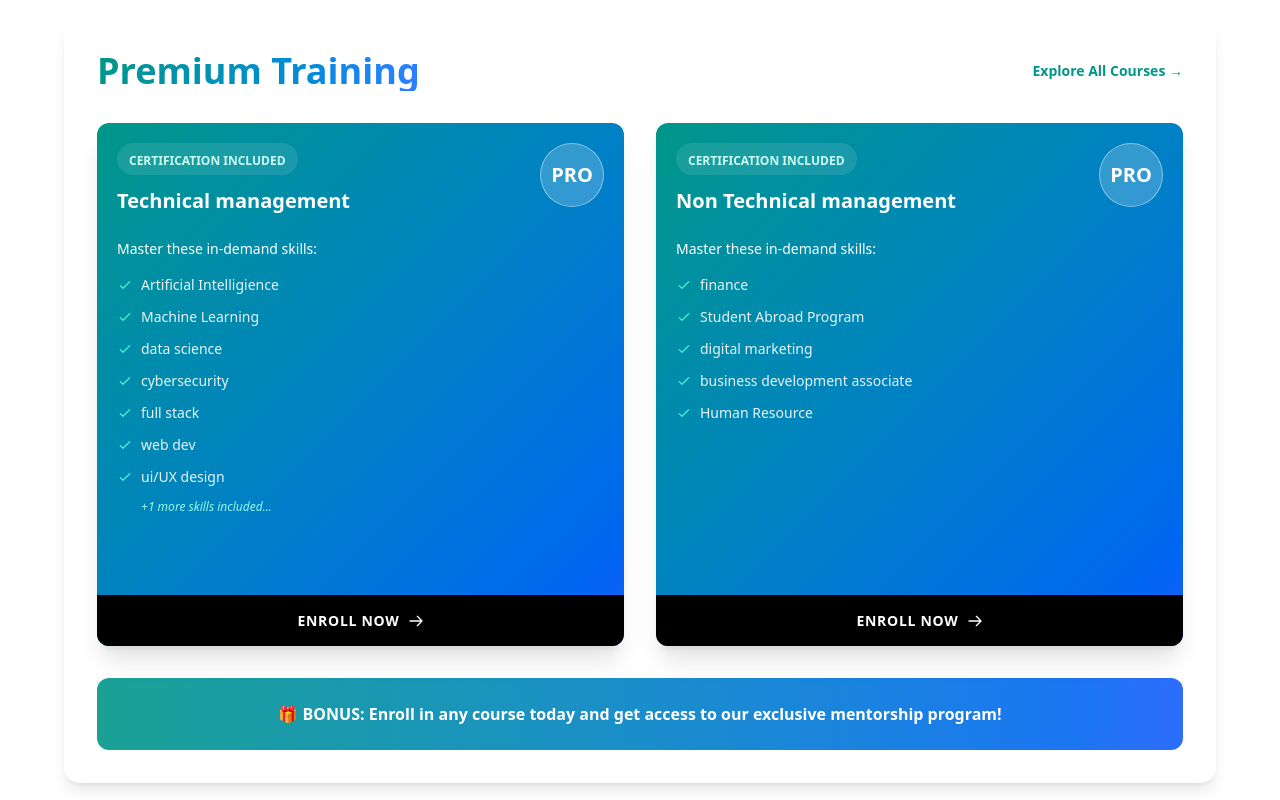
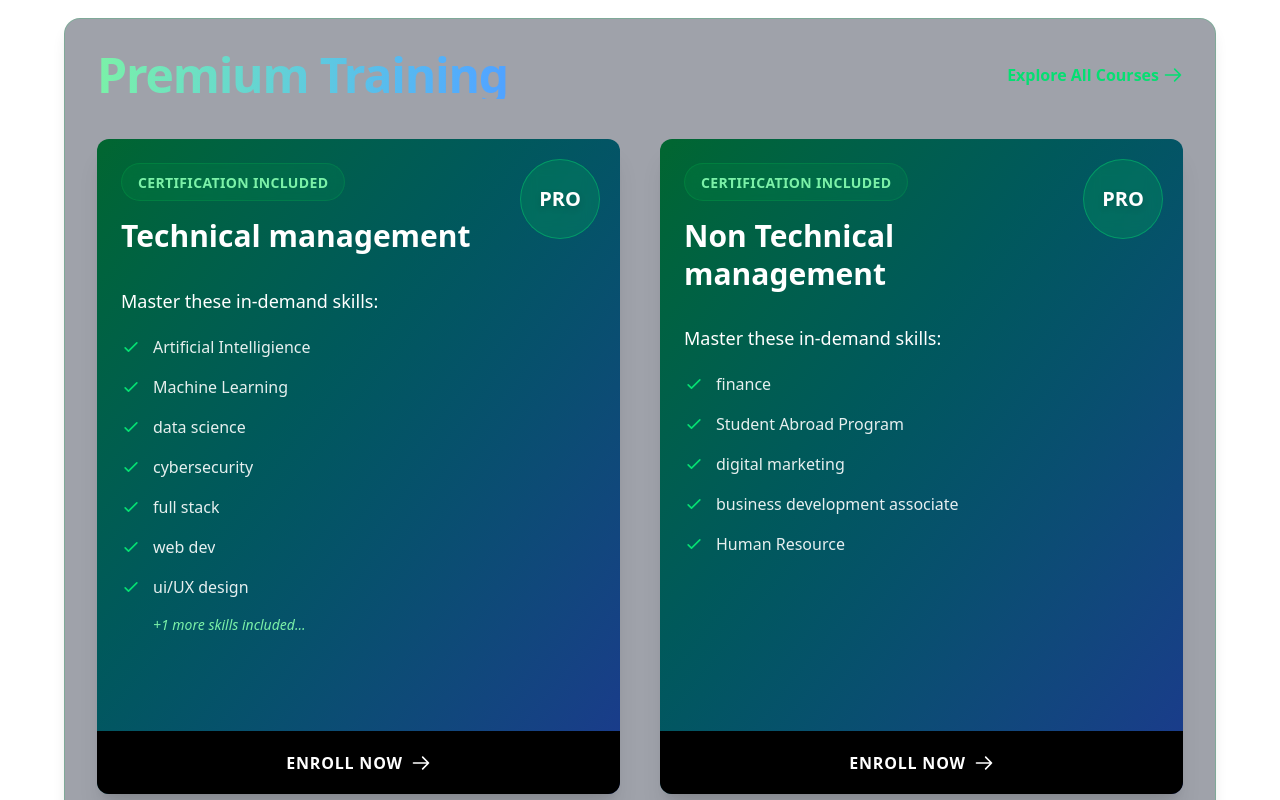
Before and after one commit to mismyst/nextsync, a Next.js app: page / in a window 1280 px wide. Shown: the part 1180-1980 px from the top of the page. Built offline with nearby package versions, Linux system fonts and the light colour scheme.

Commit message:
Update page.tsx

```diff
--- a/app/page.tsx
+++ b/app/page.tsx
@@ -423,45 +423,50 @@ return (
 
        {/* Training cards section */}
   <div className="my-6 sm:my-8 md:my-12">
-          <div className="mx-3 sm:mx-6 md:mx-12 lg:mx-16 p-4 sm:p-6 md:p-8 rounded-2xl bg-white/30 backdrop-blur-md shadow-lg border border-white/30">
-            <div className="flex justify-between items-center mb-8">
-              <h2 className="text-2xl sm:text-3xl md:text-4xl font-bold bg-gradient-to-r from-teal-600 to-blue-500 bg-clip-text text-transparent">Premium Training</h2>
-              <a href="#" className="text-teal-600 hover:text-teal-700 text-sm hidden md:block font-semibold">Explore All Courses →</a>
+    <div className="mx-3 sm:mx-6 md:mx-12 lg:mx-16 p-4 sm:p-6 md:p-8 rounded-2xl bg-slate-900/40 backdrop-blur-md shadow-lg border border-green-500/20">
+      <div className="flex justify-between items-center mb-10">
+        <h2 className="text-3xl sm:text-4xl md:text-5xl font-bold bg-gradient-to-r from-green-300 to-blue-400 bg-clip-text text-transparent tracking-tight">Premium Training</h2>
+        <a href="#" className="text-green-400 hover:text-green-300 text-base hidden md:flex items-center font-semibold transition-all duration-300 hover:translate-x-1">
+          Explore All Courses
+          <svg className="w-5 h-5 ml-1" fill="none" stroke="currentColor" viewBox="0 0 24 24" xmlns="http://www.w3.org/2000/svg">
+            <path strokeLinecap="round" strokeLinejoin="round" strokeWidth="2" d="M14 5l7 7m0 0l-7 7m7-7H3"></path>
+          </svg>
+        </a>
       </div>
 
-            <div className="grid md:grid-cols-2 gap-8">
+      <div className="grid md:grid-cols-2 gap-8 lg:gap-10">
         {trainingsData.map((training, index) => (
-                <div key={index} className="relative rounded-xl overflow-hidden shadow-xl transition-all duration-300 hover:shadow-2xl hover:-translate-y-1 flex flex-col">
-                  <div className={`bg-gradient-to-br from-teal-600 to-blue-600 p-5 pt-5 px-5 pb-0 min-h-120 flex flex-col h-full`}>
+          <div key={index} className="relative rounded-xl overflow-hidden shadow-xl transition-all duration-300 hover:shadow-2xl hover:-translate-y-1 flex flex-col group">
+            <div className={`bg-gradient-to-br from-green-800 to-blue-900 p-6 pt-6 px-6 pb-0 min-h-120 flex flex-col h-full`}>
               {/* Premium badge */}
               <div className="absolute top-5 right-5">
-                      <div className="w-16 h-16 rounded-full bg-white/20 flex items-center justify-center backdrop-blur-sm border border-white/40">
-                        <span className="text-white text-xl font-bold">PRO</span>
+                <div className="w-20 h-20 rounded-full bg-green-500/20 flex items-center justify-center backdrop-blur-sm border border-green-400/40 transition-all duration-300 group-hover:scale-110">
+                  <span className="text-white text-xl font-bold drop-shadow-md">PRO</span>
                 </div>
               </div>
 
               {/* Content with improved spacing and layout */}
-                    <div className="pr-20 pb-20">
-                      <div className="mb-3 inline-block px-3 py-1 bg-white/10 rounded-full backdrop-blur-sm">
-                        <span className="text-xs font-bold text-teal-100">CERTIFICATION INCLUDED</span>
+              <div className="pr-24 pb-24">
+                <div className="mb-4 inline-block px-4 py-1.5 bg-green-500/10 rounded-full backdrop-blur-sm border border-green-500/20">
+                  <span className="text-sm font-bold text-green-300 tracking-wide">CERTIFICATION INCLUDED</span>
                 </div>
 
-                      <h3 className="text-xl font-bold text-white mb-5 line-clamp-2">{training.title}</h3>
+                <h3 className="text-2xl sm:text-3xl font-bold text-white mb-6 line-clamp-2 leading-tight">{training.title}</h3>
 
-                      <div className="text-white/90 text-sm space-y-4 mt-6">
-                        <p className="text-white font-medium">Master these in-demand skills:</p>
-                        <ul className="grid grid-cols-1 gap-y-3 mt-4">
+                <div className="text-white/90 text-base space-y-5 mt-8">
+                  <p className="text-white font-medium text-lg">Master these in-demand skills:</p>
+                  <ul className="grid grid-cols-1 gap-y-4 mt-5">
                     {training.skills.slice(0, 7).map((skill, skillIndex) => (
-                            <li key={skillIndex} className="flex items-start text-sm">
-                              <svg className="w-4 h-4 text-teal-300 mr-2 mt-0.5 flex-shrink-0" fill="none" stroke="currentColor" viewBox="0 0 24 24" xmlns="http://www.w3.org/2000/svg">
+                      <li key={skillIndex} className="flex items-start text-base group-hover:translate-x-1 transition-transform duration-300">
+                        <svg className="w-5 h-5 text-green-400 mr-3 mt-0.5 flex-shrink-0" fill="none" stroke="currentColor" viewBox="0 0 24 24" xmlns="http://www.w3.org/2000/svg">
                           <path strokeLinecap="round" strokeLinejoin="round" strokeWidth="2" d="M5 13l4 4L19 7"></path>
                         </svg>
                         <span className="truncate">{skill}</span>
                       </li>
                     ))}
                     {training.skills.length > 7 && (
-                            <li className="flex items-center text-xs pl-6">
-                              <span className="text-teal-200 italic">+{training.skills.length - 7} more skills included...</span>
+                      <li className="flex items-center text-sm pl-8">
+                        <span className="text-green-300 italic">+{training.skills.length - 7} more skills included...</span>
                       </li>
                     )}
                   </ul>
@@ -469,13 +474,18 @@ return (
               </div>
 
               {/* Enhanced call-to-action button */}
-                    <div className="mt-auto -mx-5 -mb-px">
-                      <button className="w-full py-4 bg-black text-white text-sm font-bold uppercase tracking-wider transition-all duration-300 hover:bg-teal-900 flex items-center justify-center">
+              <div className="mt-auto -mx-6 -mb-px">
+                <a
+                  href="https://forms.gle/DKJsgZNqCmuL2j7W8"
+                  target="_blank"
+                  rel="noopener noreferrer"
+                  className="w-full py-5 bg-black text-white text-base font-bold uppercase tracking-wider transition-all duration-300 hover:bg-green-900 flex items-center justify-center group-hover:bg-green-800"
+                >
                   <span>ENROLL NOW</span>
-                        <svg className="w-4 h-4 ml-2" fill="none" stroke="currentColor" viewBox="0 0 24 24" xmlns="http://www.w3.org/2000/svg">
+                  <svg className="w-5 h-5 ml-2 transition-transform duration-300 group-hover:translate-x-1" fill="none" stroke="currentColor" viewBox="0 0 24 24" xmlns="http://www.w3.org/2000/svg">
                     <path strokeLinecap="round" strokeLinejoin="round" strokeWidth="2" d="M14 5l7 7m0 0l-7 7m7-7H3"></path>
                   </svg>
-                      </button>
+                </a>
               </div>
             </div>
           </div>
@@ -483,8 +493,8 @@ return (
       </div>
 
       {/* Added bonus banner */}
-            <div className="mt-8 bg-gradient-to-r from-teal-600/90 to-blue-600/90 rounded-xl p-4 sm:p-6 text-white text-center">
-              <p className="font-bold">🎁 BONUS: Enroll in any course today and get access to our exclusive mentorship program!</p>
+      <div className="mt-10 bg-gradient-to-r from-green-700/90 to-blue-800/90 rounded-xl p-5 sm:p-7 text-white text-center border border-green-500/30">
+        <p className="font-bold text-lg">🎁 BONUS: Enroll in any course today and get access to our exclusive mentorship program!</p>
       </div>
     </div>
   </div>
```
Lines whose indentation alone changed are shown as unchanged.
